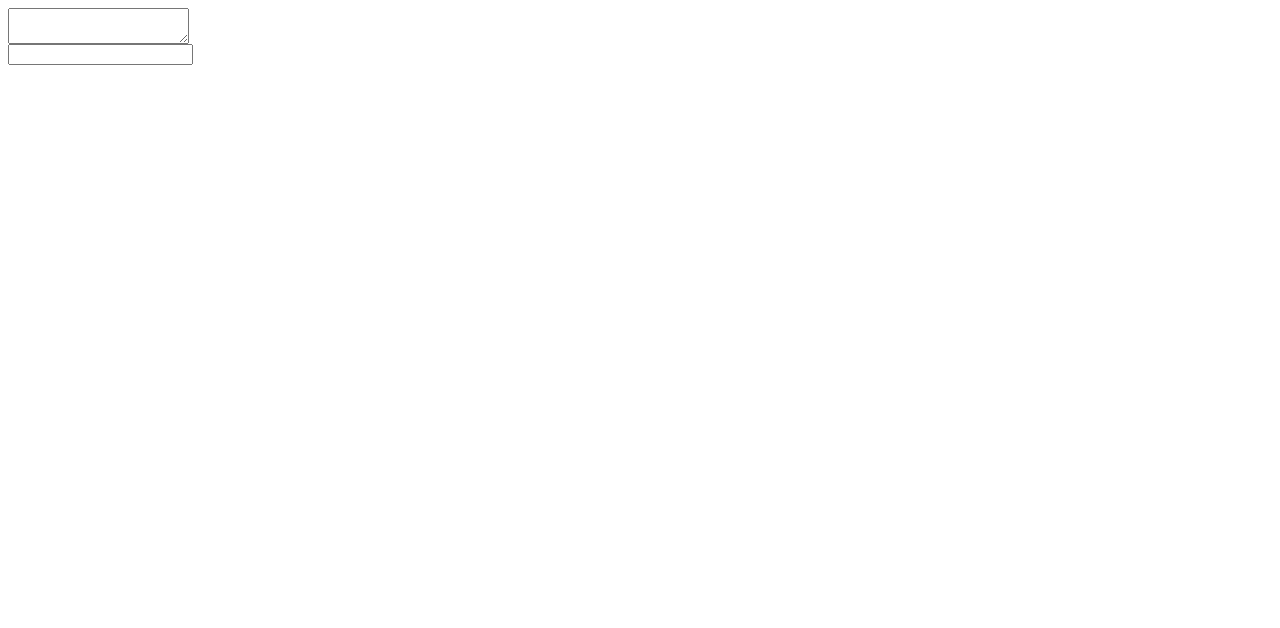
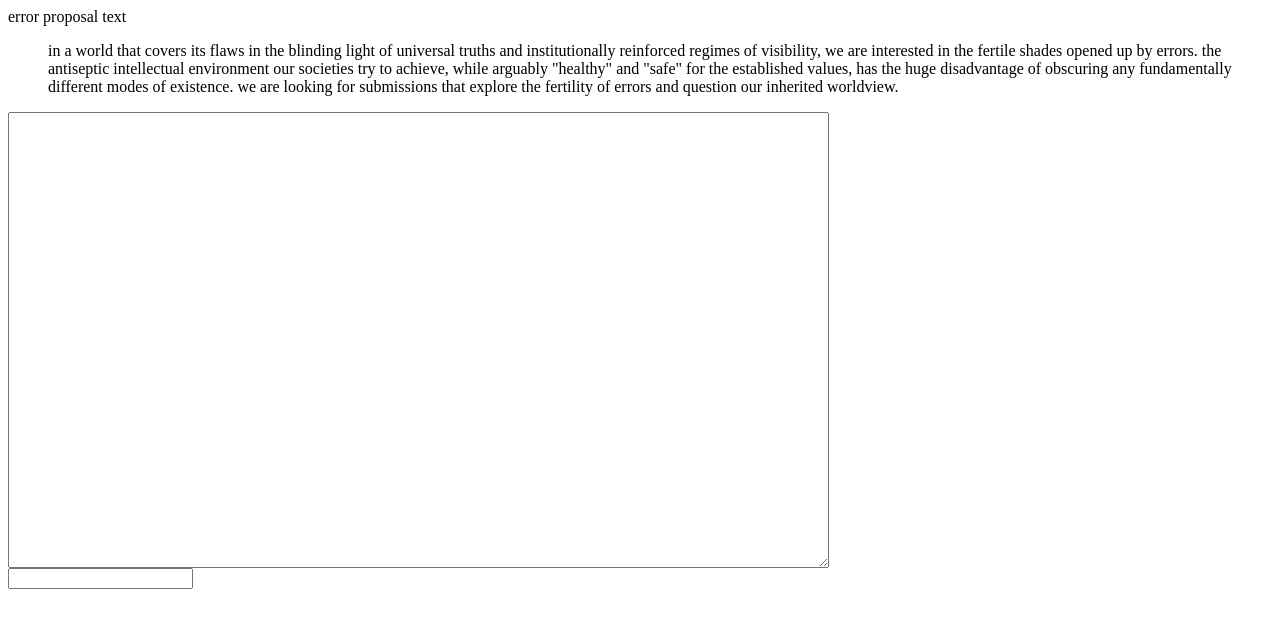
Before and after one commit to hachacha/_studio, a browser extension: page error/index.html in a window 1280 px wide. Drawn offline with Linux system fonts and the light colour scheme.

Commit message:
add prop text for reference

```diff
--- a/error/index.html
+++ b/error/index.html
@@ -1,7 +1,11 @@
 <html>
 	<head>
 	</head>
-		<textarea id="email"></textarea>
+		<p>
+			error proposal text
+		</p>
+		<blockquote>in a world that covers its flaws in the blinding light of universal truths and institutionally reinforced regimes of visibility, we are interested in the fertile shades opened up by errors. the antiseptic intellectual environment our societies try to achieve, while arguably "healthy" and "safe" for the established values, has the huge disadvantage of obscuring any fundamentally different modes of existence. we are looking for submissions that explore the fertility of errors and question our inherited worldview.</blockquote>
+		<textarea id="email" rows="30" cols="100"></textarea>
 		<br/>
 		<input type="text" id="foo" />
 
```
